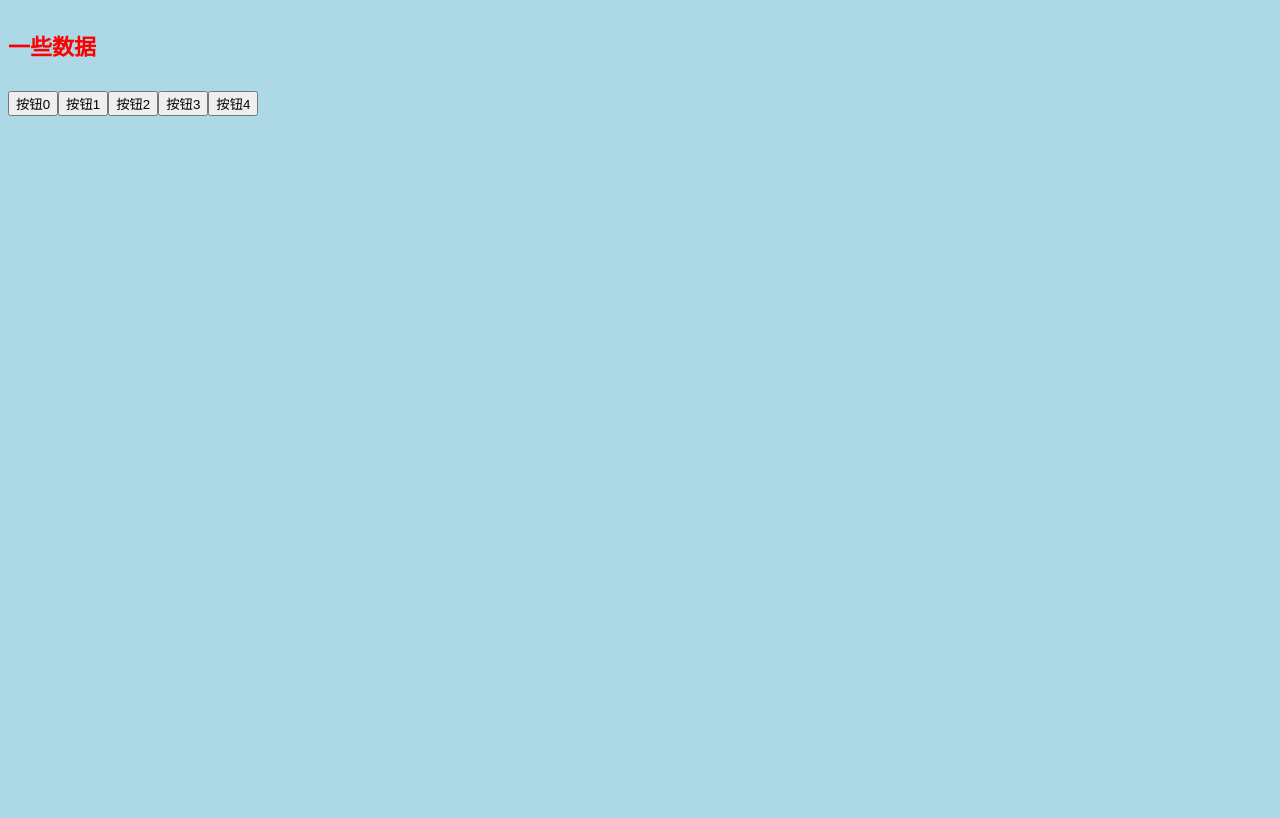
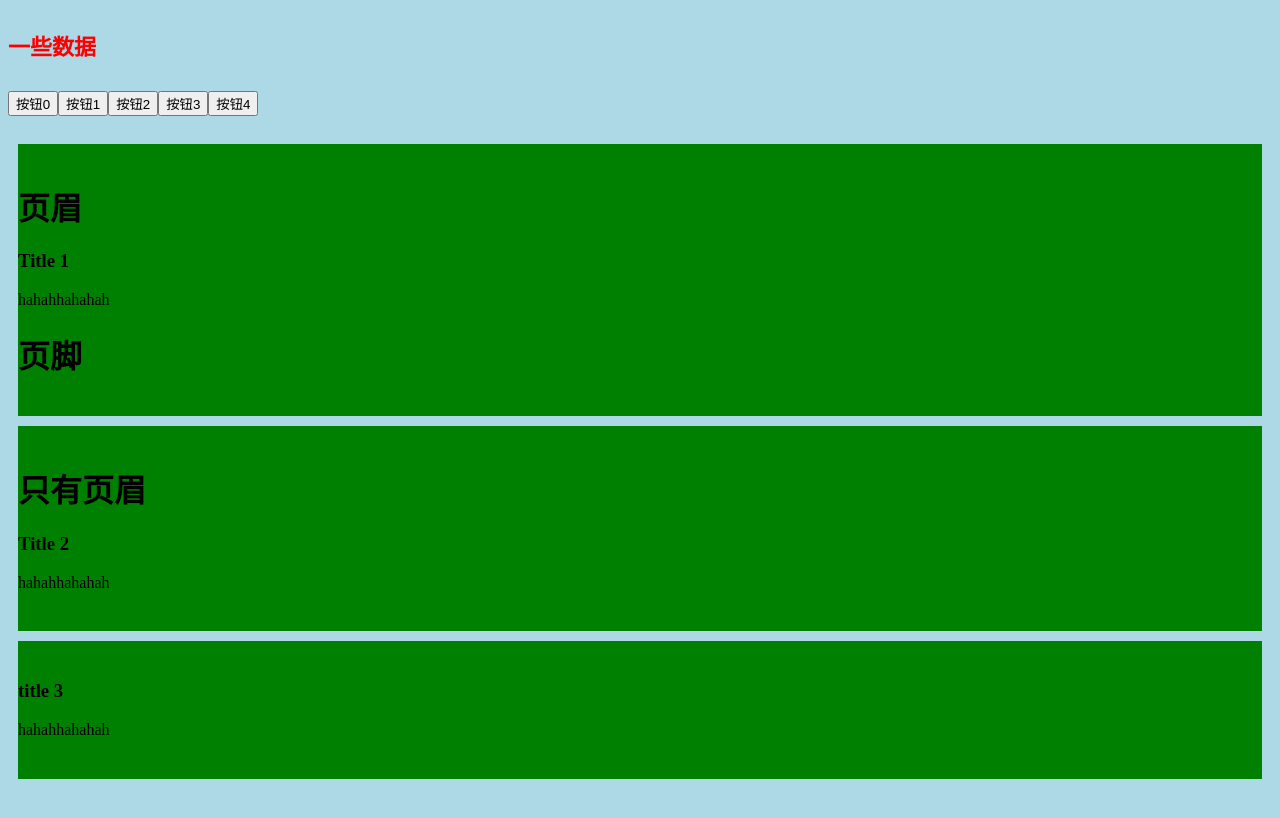
Before and after one commit to StevenYangSX/Zhufeng-React-Course-Demo1, a React app: page / in a window 1280 px wide. Shown: the top 818 px of the page. Built offline with nearby package versions, Linux system fonts and the light colour scheme; no server answers.

Commit message:
Finished React props learning and implemented slot props(like v-slotl in Vue) feature.

```diff
--- a/package.json
+++ b/package.json
@@ -42,6 +42,7 @@
     "postcss-normalize": "^10.0.1",
     "postcss-preset-env": "^7.0.1",
     "prompts": "^2.4.2",
+    "prop-types": "^15.8.1",
     "react": "^18.2.0",
     "react-app-polyfill": "^3.0.0",
     "react-dev-utils": "^12.0.1",
--- a/src/index.jsx
+++ b/src/index.jsx
@@ -2,8 +2,7 @@ import React, { Fragment } from "react";
 import ReactDOM from "react-dom/client";
 import "@/index.less";
 
-import { createElement } from "./jsxHandle";
-
+import DemoOne from "./views/DemoOne";
 const root = ReactDOM.createRoot(document.getElementById("root"));
 
 const text = "一些数据";
@@ -13,13 +12,30 @@ root.render(
     {new Array(5).fill(0).map((ele, index) => {
       return <button key={index}>按钮{index}</button>;
     })}
+
+    <br />
+    <br />
+    <DemoOne title="Title 1" data={[1, 2, 3, 4]}>
+      <span slot="footer">页脚</span>
+      <span>hahahhahahah</span>
+      <span slot="header">页眉</span>
+    </DemoOne>
+
+    <DemoOne title="Title 2" data={[1, 2, 3, 4]}>
+      <span slot="header">只有页眉</span>
+      <span>hahahhahahah</span>
+    </DemoOne>
+
+    <DemoOne title="title 3">
+      <span>hahahhahahah</span>
+    </DemoOne>
   </Fragment>
 );
 
-// * 代理服务测试
+//* 代理服务测试
 
-fetch("/jian/subscriptions/recommended_collections")
-  .then((res) => res.json())
-  .then((value) => {
-    console.log("value..", value);
-  });
+// fetch("/jian/subscriptions/recommended_collections")
+//   .then((res) => res.json())
+//   .then((value) => {
+//     console.log("value..", value);
+//   });
--- a/src/jsxHandle.js
+++ b/src/jsxHandle.js
@@ -81,6 +81,7 @@ export function render(virtualDOM, container) {
         // 将新增的标签  增加到指定容器中
         container.appendChild(ele);
     }
+
 }
 
 
--- /dev/null
+++ b/src/views/DemoOne.jsx
@@ -0,0 +1,46 @@
+// functional component example
+import PropTypes from "prop-types";
+import React from "react";
+
+const DemoOne = function DemoOne(props) {
+  let { title, data, children } = props;
+
+  // 根基 children的不同 放置的位置不同
+  // 可以基于 React.children对象提供的方法 对props.children做处理
+  children = React.Children.toArray(children);
+
+  let headerSlot = children.filter((child) => {
+    console.log("check child--->", child);
+    return child.props.slot === "header";
+  });
+
+  let footerSlot = children.filter((child) => {
+    return child.props.slot === "footer";
+  });
+
+  let defaultSlot = children.filter((child) => {
+    return child.props.slot !== "footer" && child.props.slot !== "header";
+  });
+
+  return (
+    <div className="demo-box" style={{ backgroundColor: "green", margin: "10px" }}>
+      <br />
+      <h1>{headerSlot}</h1>
+      <h3>{title}</h3>
+      <span>{defaultSlot}</span>
+      <h1>{footerSlot}</h1>
+      <br />
+    </div>
+  );
+};
+
+// props 校验
+DemoOne.defaultProps = {
+  data: [1],
+};
+
+DemoOne.propTypes = {
+  title: PropTypes.string.isRequired,
+  data: PropTypes.array,
+};
+export default DemoOne;
```
Also changed, not shown: 1 other file (tests, documents, lock files or other folders).
